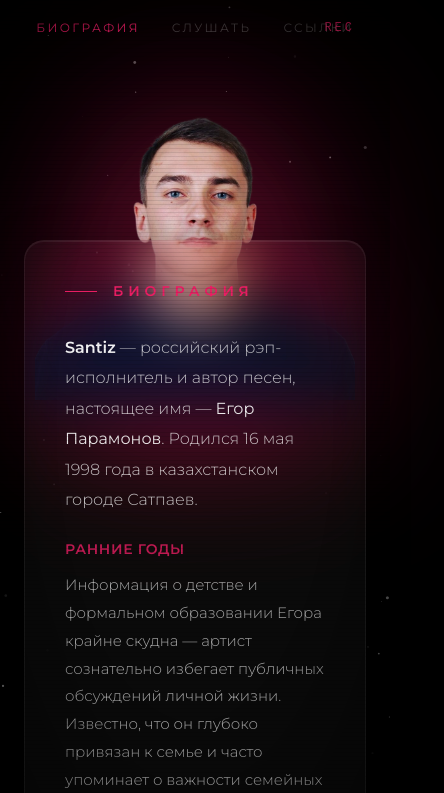
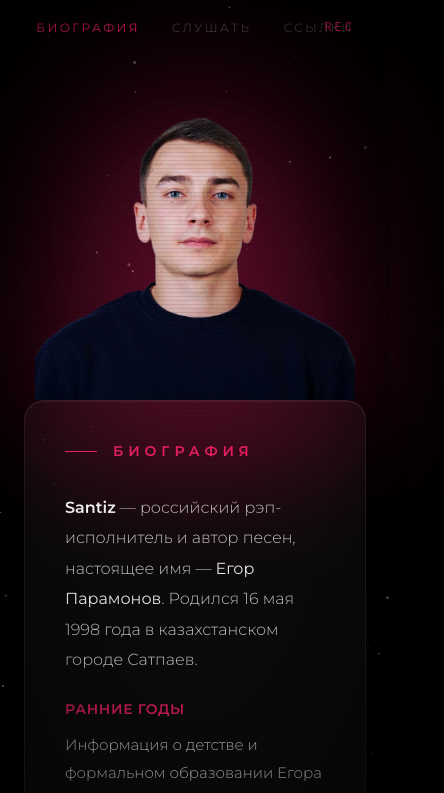
Before and after one commit to drknvpn/SantizWeb, a React (Vite) app: page / in a window 390 px wide. Shown: the top 793 px of the page, 444 px wide, since content can reach past the window. Built offline with nearby package versions, Linux system fonts and the light colour scheme.

Commit message:
Update ArtistPage.tsx

```diff
--- a/src/components/ArtistPage.tsx
+++ b/src/components/ArtistPage.tsx
@@ -117,7 +117,7 @@ export default function ArtistPage() {
           {/* ─────── Bio Section with Photo ───────── */}
           <section id="bio" className="scroll-mt-24 relative">
 
-            {/* Photo - positioned to end at top of card */}
+            {/* Photo - large, at the top */}
             <div className="relative flex justify-center mb-0">
               <div className="relative animate-fade-in">
                 {/* Large glow behind photo */}
@@ -134,7 +134,7 @@ export default function ArtistPage() {
                 <img
                   src="/1000x1000_(1)-no-bg-preview_(carve.photos).png"
                   alt="Santiz"
-                  className="relative w-80 h-80 md:w-[500px] md:h-[500px] object-cover object-top animate-photo-appear"
+                  className="relative w-80 h-80 md:w-[550px] md:h-[550px] object-cover object-top animate-photo-appear"
                   style={{
                     filter: 'brightness(0.95) contrast(1.05) drop-shadow(0 20px 80px rgba(233,30,99,0.4))',
                   }}
@@ -142,8 +142,8 @@ export default function ArtistPage() {
               </div>
             </div>
 
-            {/* Bio card - positioned to overlap photo bottom more */}
-            <div className="glass-card p-10 md:p-14 -mt-40 md:-mt-56 relative z-10">
+            {/* Bio card - starts BELOW photo (no overlap) */}
+            <div className="glass-card p-10 md:p-14 mt-0 relative z-10">
               <div className="flex items-center gap-4 mb-8">
                 <div className="w-8 h-px" style={{ background: '#E91E63' }} />
                 <span
@@ -415,7 +415,7 @@ export default function ArtistPage() {
             </div>
           </section>
 
-          {/* ───────── Footer ───────── */}
+          {/* ───────── Footer ──────── */}
           <div
             className="flex flex-col items-center gap-5 pt-12 pb-6"
             style={{ borderTop: '1px solid rgba(255,255,255,0.06)' }}
```
